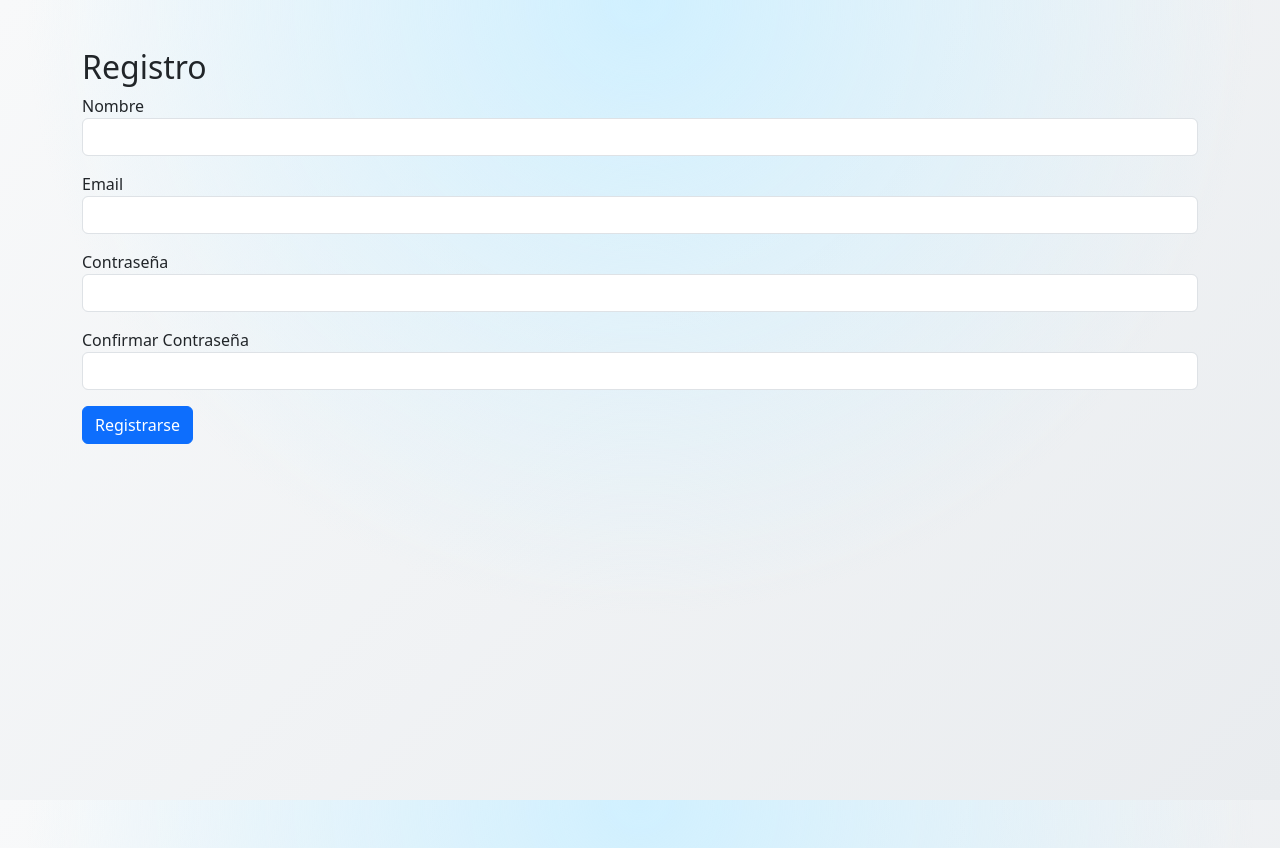
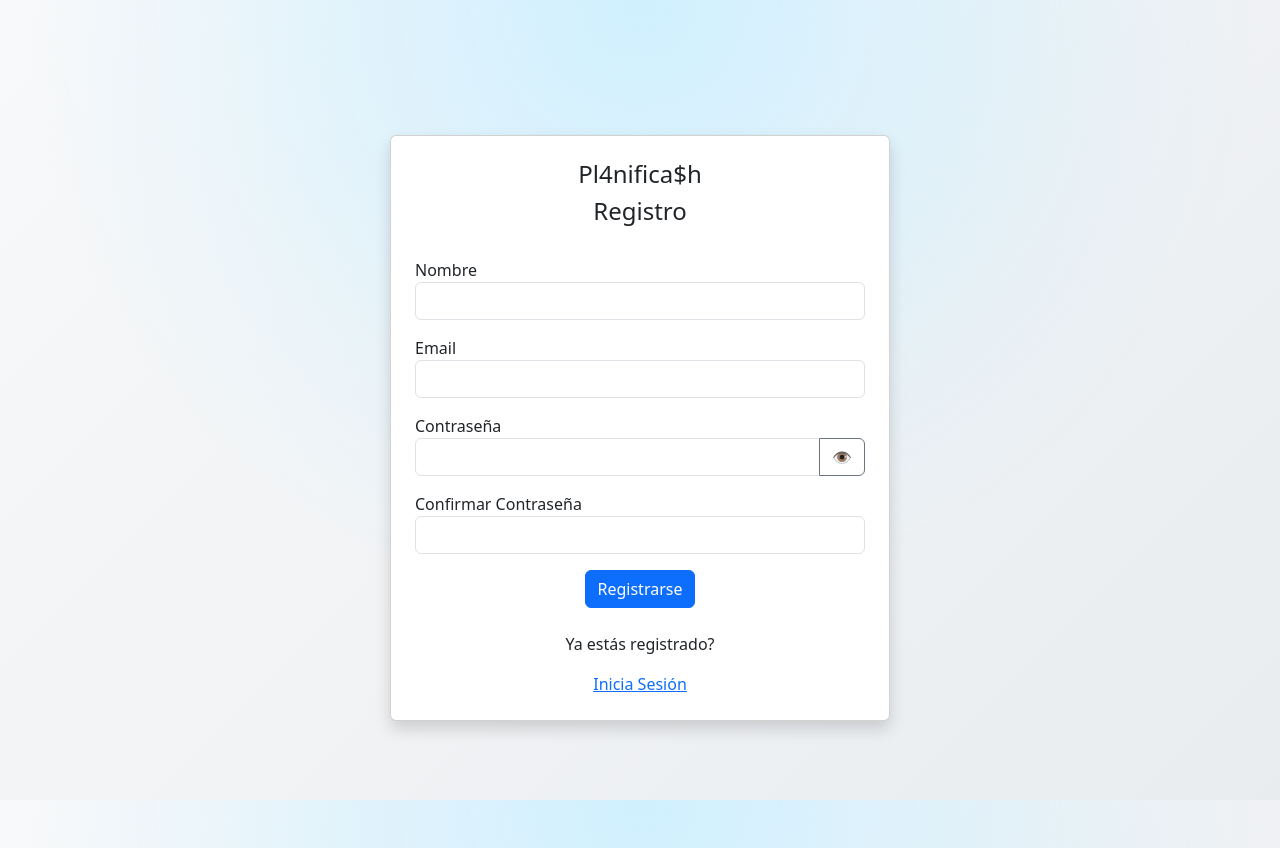
Before and after one commit to EAdrianLinares/Pl4nificash, a React (Vite) app in the folder planificash-frontend/: page /register in a window 1280 px wide. Built offline with nearby package versions, Linux system fonts and the light colour scheme.

Commit message:
se crea boton para ocultar mostrar la contraseña, y link registro => login

```diff
--- a/planificash-frontend/src/pages/Register.tsx
+++ b/planificash-frontend/src/pages/Register.tsx
@@ -10,6 +10,8 @@ function Register() {
     const [email, setEmail] = useState("");
     const [password, setPassword] = useState("");
     const [confirmPassword, setConfirmPassword] = useState("");
+    const [showPasswords, setShowPasswords] = useState(false);
+
 
     const [error, setError] = useState("");
 
@@ -42,8 +44,12 @@ function Register() {
     };
 
     return (
-        <div className="container mt-5">
-            <h2>Registro</h2>
+        <div className="container mt-5  d-flex justify-content-center align-items-center vh-100">
+            <div className="card p-4 shadow" style={{ width: "500px" }}>
+                <div className="text-center">
+                    <h4>Pl4nifica$h </h4>
+                    <h4> Registro</h4><br />
+                </div>
 
                 {error && (
                     <div className="alert alert-danger">
@@ -75,28 +81,52 @@ function Register() {
 
                     <div className="mb-3">
                         <label>Contraseña</label>
+                        <div className="input-group mb-3">
                             <input
-                        type="password"
-                        className="form-control"
+                                type={showPasswords ? "text" : "password"}
+                                className={`form-control ${password.length > 0 && password.length < 8 ? "is-invalid" : ""
+                                    }`}
                                 value={password}
                                 onChange={(e) => setPassword(e.target.value)}
+
                             />
+                            <button
+                                type="button"
+                                onClick={() => setShowPasswords(!showPasswords)}
+                                className="btn btn-outline-secondary"
+                            >
+                                {showPasswords ? "🙈" : "👁️"}
+                            </button>
+                        </div>
                     </div>
 
                     <div className="mb-3">
                         <label>Confirmar Contraseña</label>
+
                         <input
-                        type="password"
-                        className="form-control"
+                            type={showPasswords ? "text" : "password"}
+                            className={`form-control ${password.length > 0 && password.length < 8 ? "is-invalid" : ""
+                                }`}
                             value={confirmPassword}
                             onChange={(e) => setConfirmPassword(e.target.value)}
                         />
+
+
                     </div>
 
-                <button type="submit" className="btn btn-primary">
+                    <div className="d-flex justify-content-center mt-3">
+                        <button type="submit" className="btn btn-primary align">
                             Registrarse
                         </button>
+                    </div>
+                    <br />
+                    <div className="text-center">
+                        <p> Ya estás registrado?</p>
+                        <a href="/">Inicia Sesión</a>
+                    </div>
+
                 </form>
+            </div>
         </div>
     );
 }
--- a/planificash-frontend/src/pages/login.tsx
+++ b/planificash-frontend/src/pages/login.tsx
@@ -55,7 +55,7 @@ function Login() {
                         <button className="btn btn-primary" type="submit">
                             Ingresar</button>
                     </div>
-
+                    <br />
                   <div className="text-center">
                     <p> ¿No tienes cuenta?
                         <a href="/register">Regístrate</a>
```
Lines whose indentation alone changed are shown as unchanged.
